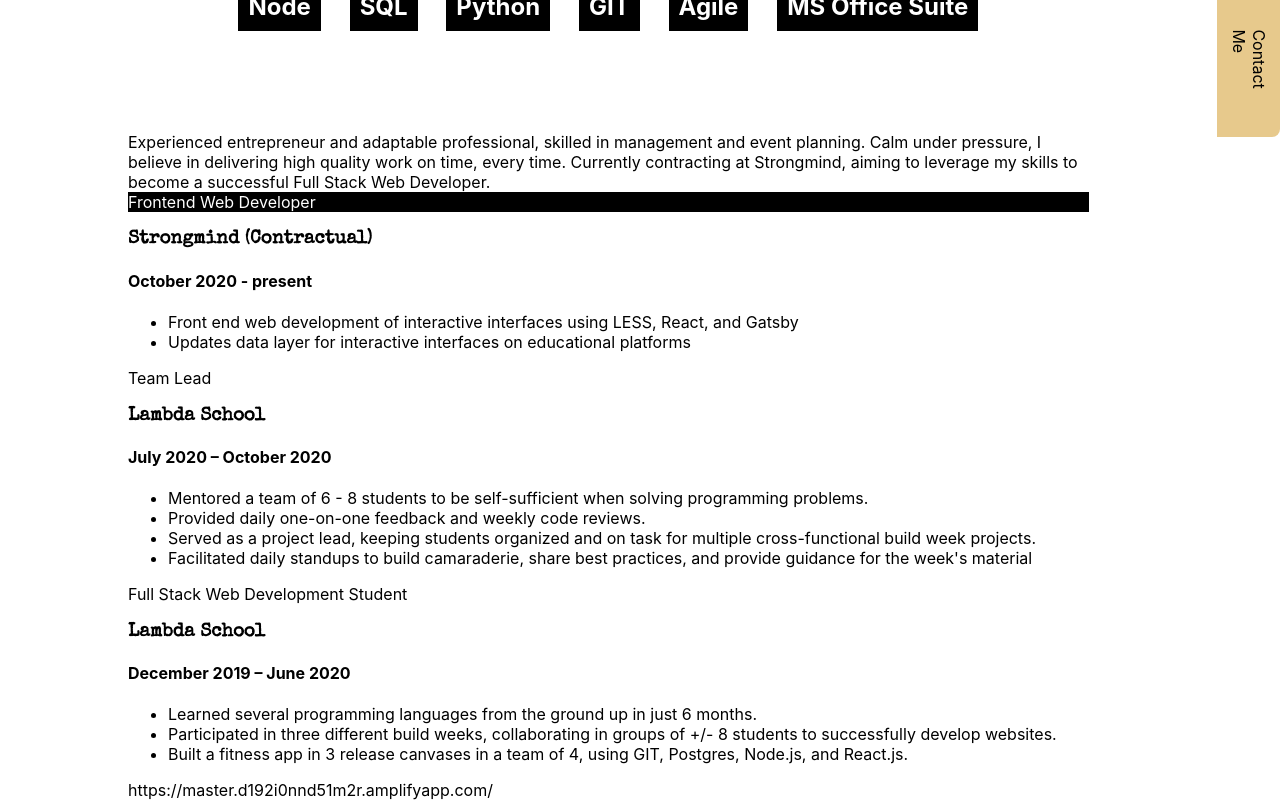
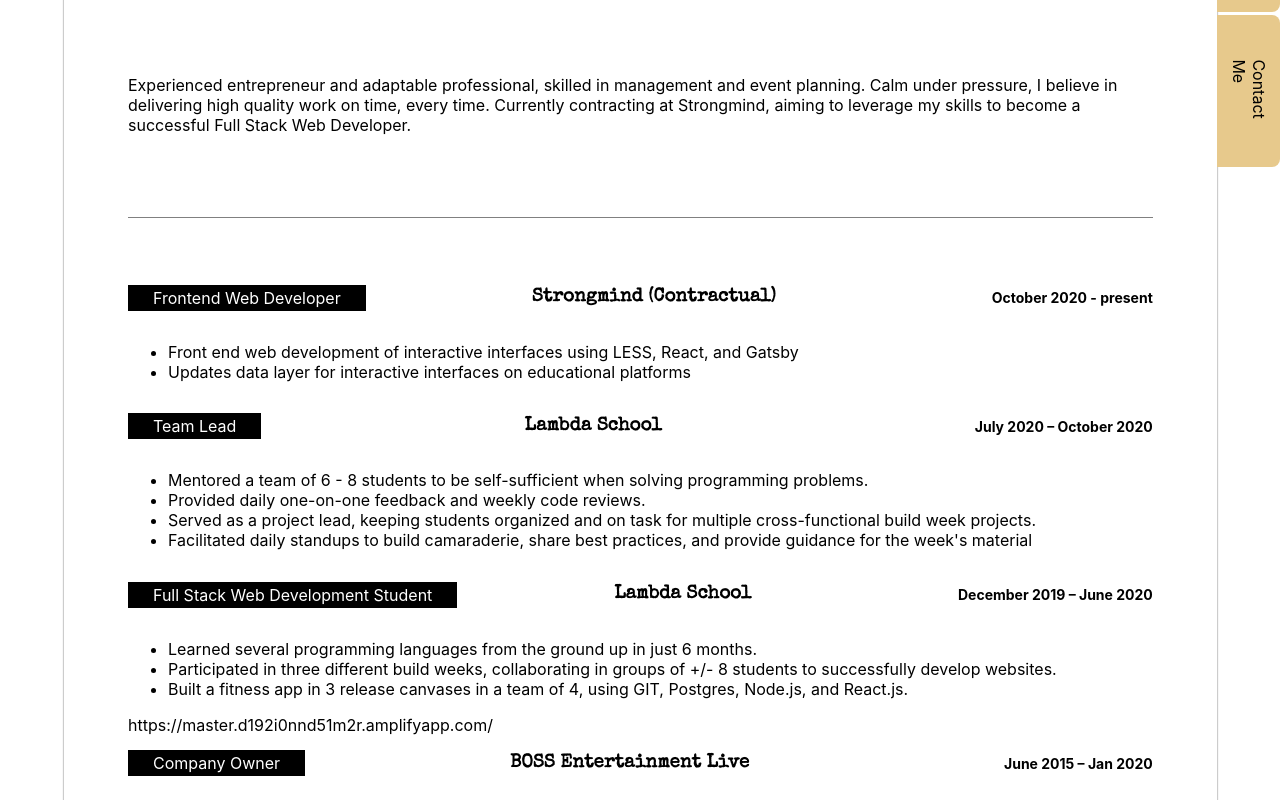
Before and after one commit to alvillaraza/dev_portfolio, a React (Create React App) app in the folder portfolio/: page /resume in a window 1280 px wide. Shown: the part 440-1240 px from the top of the page. Built offline with nearby package versions, Linux system fonts and the light colour scheme.

Commit message:
styled resume

```diff
--- a/portfolio/src/LandingPage.css
+++ b/portfolio/src/LandingPage.css
@@ -14,6 +14,7 @@
 .vertical-menu {
   display: flex;
   flex-direction: column;
+  margin-top: 30px;
 }
 .vertical-menu a {
   background-color: #e7c98c;
--- a/portfolio/src/LandingPage.less
+++ b/portfolio/src/LandingPage.less
@@ -18,7 +18,7 @@
 .vertical-menu {
     display: flex;
     flex-direction: column;
-    // margin-top: 20px;
+    margin-top: 30px;
 
     a {
         background-color: #e7c98c;
--- a/portfolio/src/Resume.css
+++ b/portfolio/src/Resume.css
@@ -3,7 +3,9 @@
   font-family: 'Special Elite', cursive;
 }
 .resume-container {
-  margin: 10%;
+  margin: 1% 0% 5% 5%;
+  padding: 5%;
+  box-shadow: 0px 0px 1px 1px rgba(0, 0, 0, 0.2);
 }
 .resume-container .resume-contact-info {
   text-align: center;
@@ -18,9 +20,29 @@
   color: white;
   background-color: black;
   margin: 5px;
-  padding: 10px;
+  padding: 8px;
+  font-size: 20px;
 }
-.resume-container .resume-job-title {
+.resume-container .resume-summary {
+  border-bottom: 1px solid grey;
+  padding-bottom: 8%;
+}
+.resume-container .resume-experience {
+  padding-top: 5%;
+}
+.resume-container .resume-job-facts {
+  display: flex;
+  justify-content: space-between;
+  align-items: center;
+}
+.resume-container .resume-job-facts .resume-job-title {
   background-color: black;
   color: white;
+  padding: 3px 25px 3px 25px;
 }
+.resume-container .resume-job-facts h3 {
+  margin-left: -50px;
+}
+.resume-container .resume-job-facts h4 {
+  font-size: 14px;
+}
--- a/portfolio/src/Resume.less
+++ b/portfolio/src/Resume.less
@@ -1,13 +1,18 @@
-h1, h3 {
+h1,
+h3 {
     font-family: 'Special Elite', cursive;
 }
 
 .resume-container {
-    margin: 10%;
+    margin: 1% 0% 5% 5%;
+    // border: 1px solid grey;
+    padding: 5%;
+    box-shadow: 0px 0px 1px 1px rgba(0, 0, 0, 0.2);
+
     .resume-contact-info {
         text-align: center;
     }
-    .resume-skills{
+    .resume-skills {
         display: flex;
         flex-wrap: wrap;
         justify-content: space-around;
@@ -16,12 +21,31 @@
             color: white;
             background-color: black;
             margin: 5px;
-            padding: 10px;
+            padding: 8px;
+            font-size: 20px;
         }
     }
-    .resume-job-title {
-        background-color: black;
-        color: white;
-
+    .resume-summary {
+        border-bottom: 1px solid grey;
+        padding-bottom: 8%;
+    }
+    .resume-experience {
+        padding-top: 5%;
+    }
+    .resume-job-facts {
+        display: flex;
+        justify-content: space-between;
+        align-items: center;
+        .resume-job-title {
+            background-color: black;
+            color: white;
+            padding: 3px 25px 3px 25px;
+        }
+        h3 {
+            margin-left: -50px;
+        }
+        h4 {
+            font-size: 14px;
+        }
     }
 }
--- a/portfolio/src/components/Resume.js
+++ b/portfolio/src/components/Resume.js
@@ -25,10 +25,10 @@
                 contracting at Strongmind, aiming to leverage my skills to
                 become a successful Full Stack Web Developer.
             </div>
-            <div>
+            <div className='resume-experience'>
                 <div>
-                    <div className='resume-job-title'>Frontend Web Developer</div> <h3>Strongmind (Contractual)</h3>
-                    <h4>October 2020 - present</h4>
+                    <div className='resume-job-facts'><div className='resume-job-title'>Frontend Web Developer</div> <h3>Strongmind (Contractual)</h3>
+                    <h4>October 2020 - present</h4></div>
                     <ul>
                         <li>
                             Front end web development of interactive interfaces
@@ -41,8 +41,8 @@
                     </ul>
                 </div>
                 <div>
-                <div className='job-title'>Team Lead</div> <h3>Lambda School</h3>
-                    <h4>July 2020 – October 2020</h4>
+                <div className='resume-job-facts'><div className='resume-job-title'>Team Lead</div> <h3>Lambda School</h3>
+                    <h4>July 2020 – October 2020</h4></div>
                     <ul>
                         <li>
                             Mentored a team of 6 - 8 students to be
@@ -66,8 +66,8 @@
                     </ul>
                 </div>
                 <div>
-                <div className='job-title'>Full Stack Web Development Student</div> <h3>Lambda School</h3>
-                    <h4>December 2019 – June 2020</h4>
+                <div className='resume-job-facts'><div className='resume-job-title'>Full Stack Web Development Student</div> <h3>Lambda School</h3>
+                    <h4>December 2019 – June 2020</h4></div>
                     <ul>
                         <li>
                             Learned several programming languages from the
@@ -86,8 +86,8 @@
                     https://master.d192i0nnd51m2r.amplifyapp.com/
                 </div>
                 <div>
-                <div className='job-title'>Company Owner</div> <h3>BOSS Entertainment Live</h3>
-                    <h4>June 2015 – Jan 2020</h4>
+                <div className='resume-job-facts'><div className='resume-job-title'>Company Owner</div> <h3>BOSS Entertainment Live</h3>
+                    <h4>June 2015 – Jan 2020</h4></div>
                     <ul>
                         <li>
                             Hired and managed a team of +/- 20 entertainers,
```
